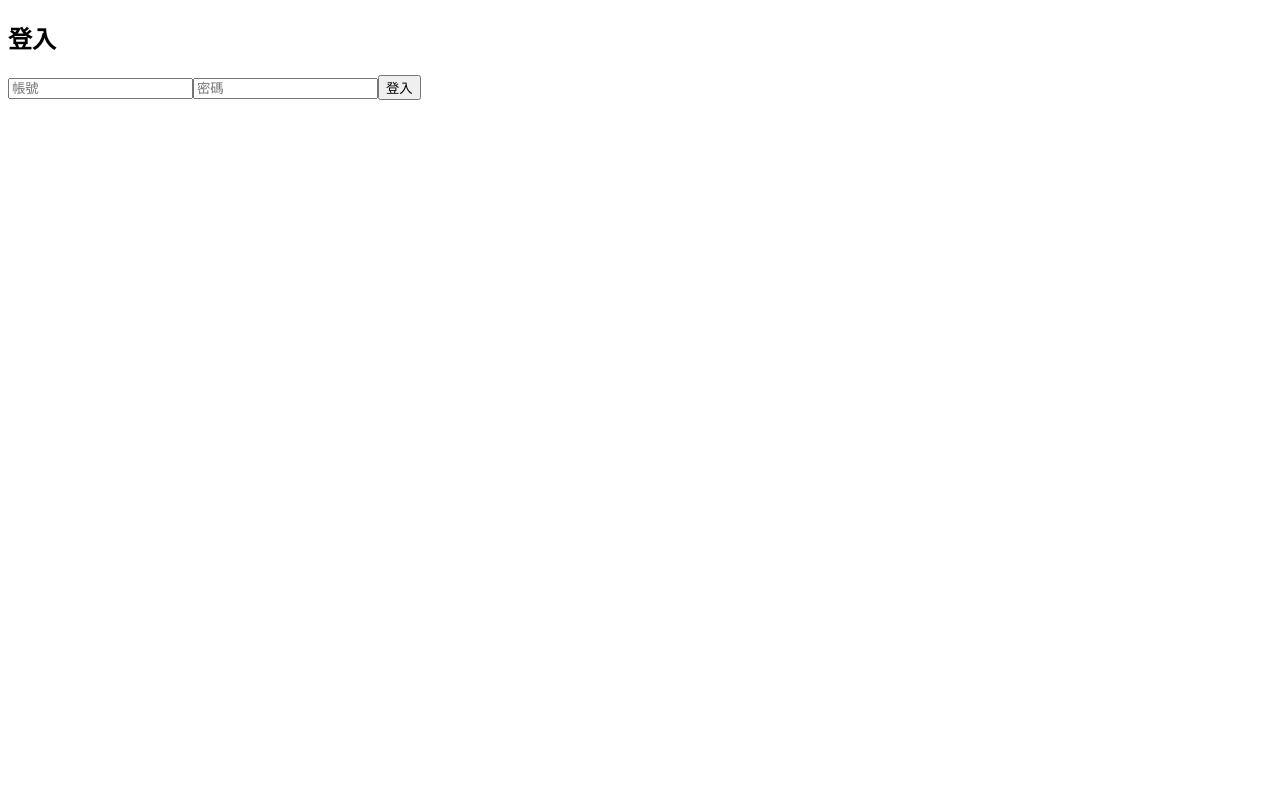
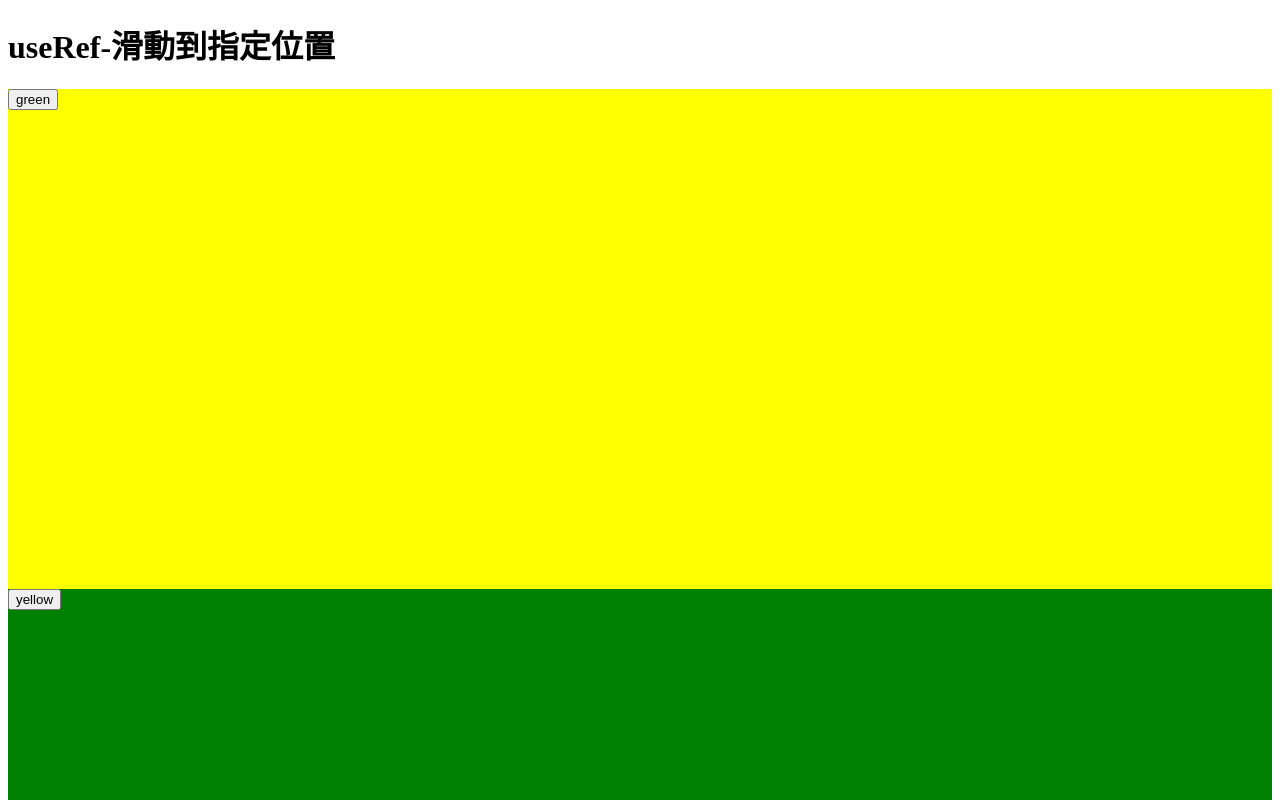
Before and after one commit to OvOpenguin/react-project, a React (Vite) app: page / in a window 1280 px wide. Shown: the top 800 px of the page. Built offline with nearby package versions, Linux system fonts and the light colour scheme.

Commit message:
0903-useRef 使用範例_密碼可見切換_指定頁面滑動

```diff
--- a/src/main.jsx
+++ b/src/main.jsx
@@ -3,7 +3,7 @@ import { createRoot } from 'react-dom/client'
 import { HashRouter } from 'react-router-dom'
 
 
-import App from './pages/App0902-membercenter.jsx'
+import App from './pages/App0903c.jsx'
 
 
 
--- /dev/null
+++ b/src/pages/App0903c.jsx
@@ -0,0 +1,39 @@
+import React, { useRef } from 'react'
+
+const App = () => {
+    // 建立useRef變數
+    const greenRef = useRef(null);
+    const yellowRef = useRef(null);
+
+    //建立函式
+    function gotoGreen() {
+        window.scrollTo({
+            top: greenRef.current.offsetTop,
+            behavior: 'smooth'
+        })
+    }
+
+    function gotoYellow() {
+        window.scrollTo({
+            top: yellowRef.current.offsetTop,
+            behavior: 'smooth'
+        })
+    }
+
+
+
+    return (
+        <div>
+            <h1>useRef-滑動到指定位置</h1>
+            <div ref={yellowRef} style={{ backgroundColor: 'yellow', height: '500px' }}>
+                <button onClick={gotoGreen}>green</button>
+            </div>
+
+            <div ref={greenRef} style={{ backgroundColor: 'green', height: '1000px' }}>
+                <button onClick={gotoYellow}>yellow</button>
+            </div>
+        </div>
+    )
+}
+
+export default App
```
Also changed, not shown: src/pages/App0903a-useRef.jsx (added, +41 -0 lines), src/pages/App0903b.jsx (added, +31 -0 lines).
